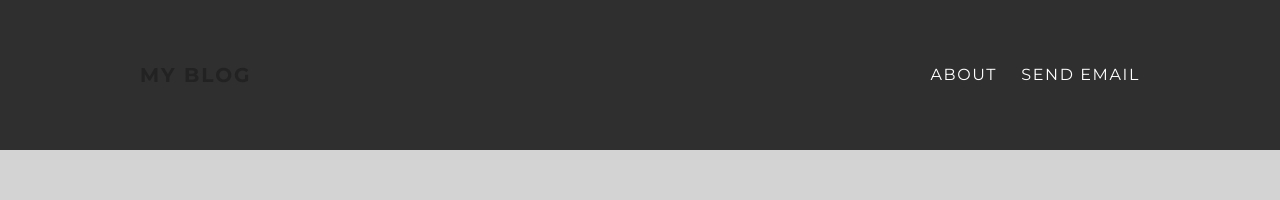
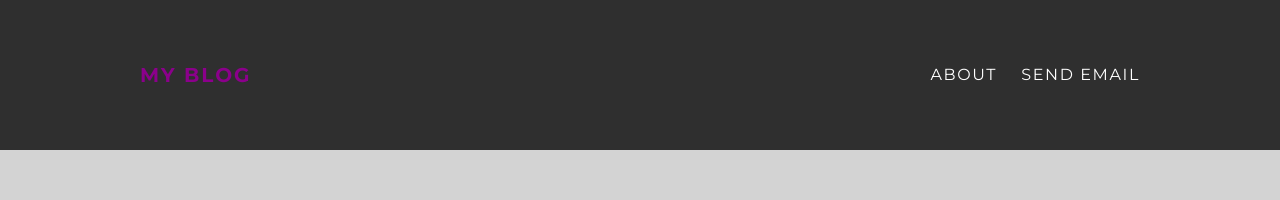
Before and after one commit to taniaharv/taniaharv.github.io, a plain HTML site: page index.html in a window 1280 px wide. In both pictures the pointer is over the link "MY BLOG". Shown: the top 200 px of the page. Drawn offline with Linux system fonts and the light colour scheme.

Commit message:
Update styles.css

```diff
--- a/styles.css
+++ b/styles.css
@@ -44,7 +44,7 @@ p {
 }
 
 #header a:hover {
-    color: #222;
+    color: darkmagenta;
 }
 
 #header-title {
```
